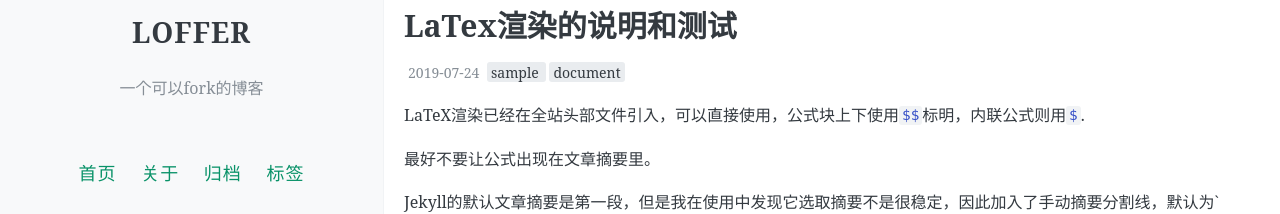
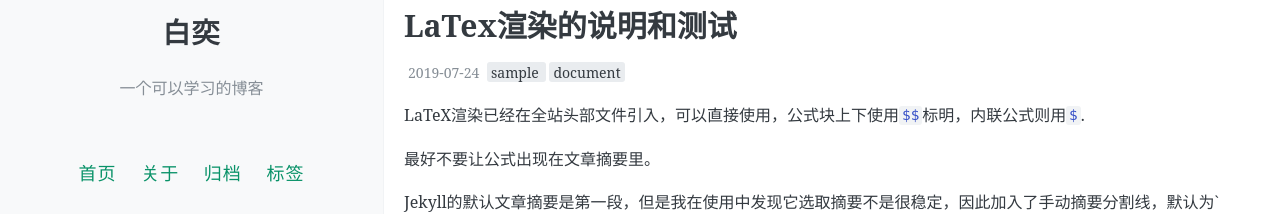
Before and after one commit to xb817/-xb817.github.io, a Jekyll site: the page built from index.html, in a window 1280 px wide. Shown: the part 290-504 px from the top of the page. Built offline with Jekyll 4.4.1, drawn with Linux system fonts in a browser that asks for light colours; the list of posts is cut into pages by our own code; comment, search, counter and statistics services are not loaded.

Commit message:
Update _config.yml

```diff
--- a/_config.yml
+++ b/_config.yml
@@ -7,8 +7,8 @@
 # 井号后面的文字是说明文档，不会被程序读取。
 
 # 描述/签名
-name: LOFFER
-description: 一个可以fork的博客
+name: 白奕
+description: 一个可以学习的博客
 
 # 输入你的网站域名（如果你没有添加自己的域名，而是直接用GitHub pages分配的域名的话可以省略）
 url:
```
